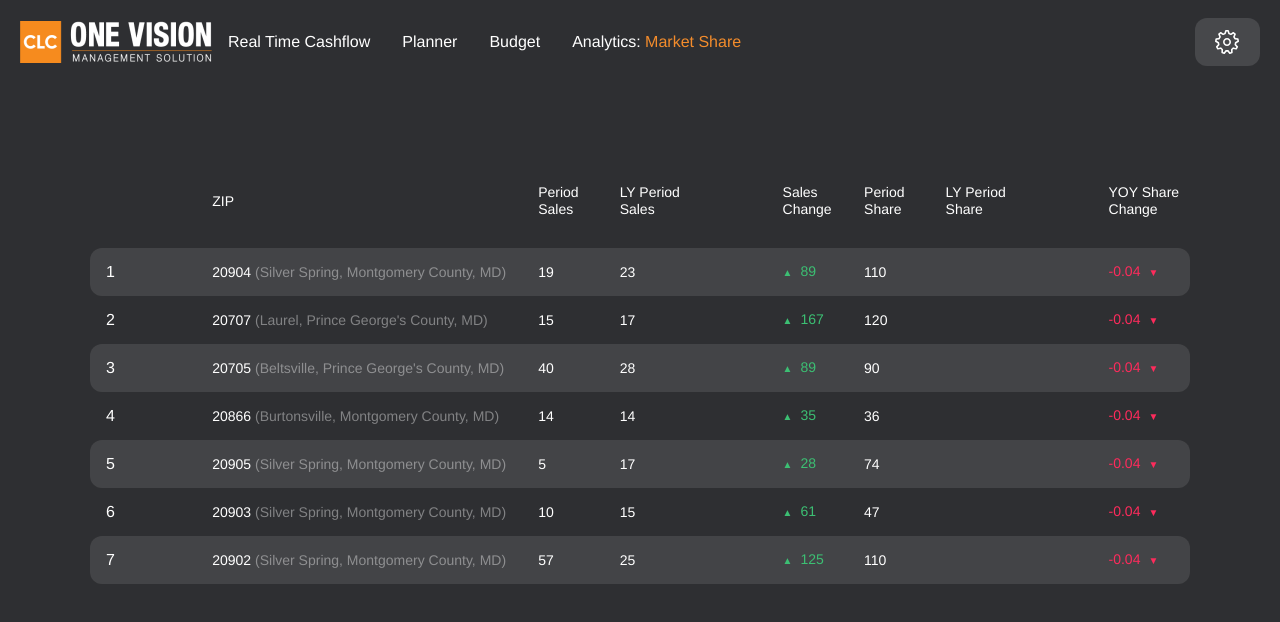
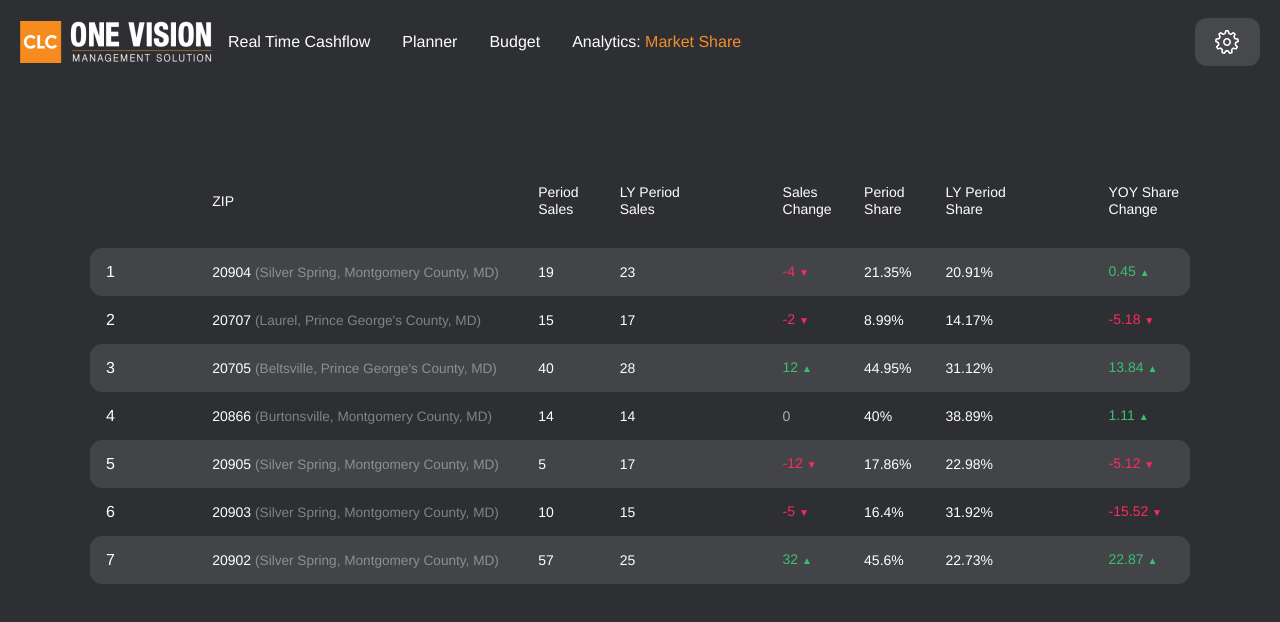
Before and after one commit to Prostakkotak/one-vision-test, a Vue app: page / in a window 1280 px wide. Shown: the top 622 px of the page. Built offline with nearby package versions, Linux system fonts and the light colour scheme; a web font is replaced by a local one.

Commit message:
v0.5
- Вывод информации в таблицу полностью настроен

- Мелкие фиксы

```diff
--- a/src/App.vue
+++ b/src/App.vue
@@ -2,6 +2,10 @@
   <div id="app">
     <Header />
     <main class="main">
+      <!-- <Modal
+       v-show="true"
+      @close="closeModal"
+      /> -->
       <Stocks :stocksList="stocksJSON" />
     </main>
   </div>
@@ -10,31 +14,34 @@
 <script>
 import Header from "./components/Header.vue";
 import Stocks from "./components/Stocks.vue";
+/* import Modal from './components/Modal.vue'; */
 import store from "./store";
 import axios from "axios";
+
 const ax = axios.create({
   baseURL: "http://localhost:8080/",
 });
 export default {
   name: "App",
   data: () => ({
-    stocksJSON: ''
+    stocksJSON: "",
   }),
   components: {
     Header,
     Stocks,
+    /* Modal */
   },
   store: store,
   mounted() {
     ax.get("static/json.txt", {
       headers: {
         "Content-Type": "application/json",
-      }
+      },
     })
       .then((response) => {
-        response = JSON.stringify(response)
+        response = JSON.stringify(response);
 
-        this.stocksJSON = JSON.parse(response)
+        this.stocksJSON = JSON.parse(response);
         this.$store.commit("setStocks", JSON.parse(response));
       })
       .catch((err) => {
@@ -45,25 +52,92 @@ export default {
 </script>
 
 <style>
-
 /* http://meyerweb.com/eric/tools/css/reset/
    v2.0 | 20110126
    License: none (public domain)
 */
 
-html, body, div, span, applet, object, iframe,
-h1, h2, h3, h4, h5, h6, p, blockquote, pre,
-a, abbr, acronym, address, big, cite, code,
-del, dfn, em, img, ins, kbd, q, s, samp,
-small, strike, strong, sub, sup, tt, var,
-b, u, i, center,
-dl, dt, dd, ol, ul, li,
-fieldset, form, label, legend,
-table, caption, tbody, tfoot, thead, tr, th, td,
-article, aside, canvas, details, embed,
-figure, figcaption, footer, header, hgroup,
-menu, nav, output, ruby, section, summary,
-time, mark, audio, video {
+html,
+body,
+div,
+span,
+applet,
+object,
+iframe,
+h1,
+h2,
+h3,
+h4,
+h5,
+h6,
+p,
+blockquote,
+pre,
+a,
+abbr,
+acronym,
+address,
+big,
+cite,
+code,
+del,
+dfn,
+em,
+img,
+ins,
+kbd,
+q,
+s,
+samp,
+small,
+strike,
+strong,
+sub,
+sup,
+tt,
+var,
+b,
+u,
+i,
+center,
+dl,
+dt,
+dd,
+ol,
+ul,
+li,
+fieldset,
+form,
+label,
+legend,
+table,
+caption,
+tbody,
+tfoot,
+thead,
+tr,
+th,
+td,
+article,
+aside,
+canvas,
+details,
+embed,
+figure,
+figcaption,
+footer,
+header,
+hgroup,
+menu,
+nav,
+output,
+ruby,
+section,
+summary,
+time,
+mark,
+audio,
+video {
   margin: 0;
   padding: 0;
   border: 0;
@@ -72,22 +146,35 @@ time, mark, audio, video {
   vertical-align: baseline;
 }
 /* HTML5 display-role reset for older browsers */
-article, aside, details, figcaption, figure,
-footer, header, hgroup, menu, nav, section {
+article,
+aside,
+details,
+figcaption,
+figure,
+footer,
+header,
+hgroup,
+menu,
+nav,
+section {
   display: block;
 }
 body {
   line-height: 1;
 }
-ol, ul {
+ol,
+ul {
   list-style: none;
 }
-blockquote, q {
+blockquote,
+q {
   quotes: none;
 }
-blockquote:before, blockquote:after,
-q:before, q:after {
-	content: '';
+blockquote:before,
+blockquote:after,
+q:before,
+q:after {
+  content: "";
   content: none;
 }
 table {
@@ -96,7 +183,7 @@ table {
 }
 
 body {
-  background-color: #2E2F32;
+  background-color: #2e2f32;
   color: #fff;
   font-family: Helvetica, sans-serif;
 }
--- a/src/components/StockItem.vue
+++ b/src/components/StockItem.vue
@@ -1,20 +1,73 @@
 <template>
-    <li class="stocks__item">
-        <div class="stocks__markup">
-          <div class="stocks__value"></div>
-          <div class="stocks__value">{{stockData.zipcode}} <span class="stocks__value_zip">({{stockData.region}})</span></div>
-          <div class="stocks__value">{{stockData.sales}}</div>
-          <div class="stocks__value">{{stockData.lastYear}}</div>
-          <div class="stocks__value stocks__value_positive">{{stockData.total}}</div>
-          <div class="stocks__value">{{stockData.lastYearTotal}}</div>
-          <div class="stocks__value"></div>
-          <div class="stocks__value stocks__value_negative">-0.04</div>
-        </div>
-      </li>
+  <li class="stocks__item">
+    <div class="stocks__markup">
+      <div class="stocks__value"></div>
+      <div class="stocks__value">
+        {{ stockData.zipcode }}
+        <span class="stocks__value_region">({{ stockData.region }})</span>
+      </div>
+      <div class="stocks__value">{{ stockData.sales }}</div>
+      <div class="stocks__value">{{ stockData.lastYear }}</div>
+      <div
+        :class="{
+          stocks__value: true,
+          stocks__value_neutral: salesChange == 0,
+          stocks__value_positive: isPositive(salesChange) && salesChange != 0,
+          stocks__value_negative: !isPositive(salesChange) && salesChange != 0,
+        }"
+      >
+        {{ salesChange }}
+      </div>
+      <div class="stocks__value">{{ periodShare }}%</div>
+      <div class="stocks__value">{{ lyPeriodShare }}%</div>
+      <div
+        :class="{
+          stocks__value: true,
+          stocks__value_neutral: yoyShareChange == 0,
+          stocks__value_positive:
+            isPositive(yoyShareChange) && yoyShareChange != 0,
+          stocks__value_negative:
+            !isPositive(yoyShareChange) && yoyShareChange != 0,
+        }"
+      >
+        {{ yoyShareChange }}
+      </div>
+    </div>
+  </li>
 </template>
 
 <script>
 export default {
-    props: ['stockData'],
-}
+  props: ["stockData"],
+  data: () => ({
+    salesChange: "",
+    periodShare: "",
+    lyPeriodShare: "",
+    yoyShareChange: "",
+  }),
+  mounted() {
+    this.salesChange = +this.stockData.sales - +this.stockData.lastYear;
+    this.periodShare = this.countPeriodShare(
+      this.stockData.sales,
+      this.stockData.total
+    );
+    this.lyPeriodShare = this.countPeriodShare(
+      this.stockData.lastYear,
+      this.stockData.lastYearTotal
+    );
+    this.yoyShareChange = this.reduction(this.periodShare - this.lyPeriodShare);
+  },
+  methods: {
+    countPeriodShare(sales, total) {
+      return this.reduction((+sales / +total) * 100);
+    },
+    reduction(num) {
+      return Math.ceil(num * 100) / 100;
+    },
+    isPositive(num) {
+      if (num < 0) return false;
+      return true;
+    },
+  },
+};
 </script>
--- a/src/components/Stocks.vue
+++ b/src/components/Stocks.vue
@@ -30,6 +30,7 @@
 </template>
 
 <script>
+import { mapGetters } from 'vuex';
 import StockItem from "./StockItem.vue";
 
 export default {
@@ -40,9 +41,7 @@ export default {
     StockItem,
   },
   computed: {
-    stocks() {
-      return (this.$store.getters.stocks);
-    },
+    ...mapGetters(['stocks'])
   },
 };
 </script>
@@ -100,17 +99,17 @@ export default {
     font-size: 14px;
     font-weight: 500;
 
-    &_zip {
+    &_region {
+      font-size: .85rem;
       color: rgba(#fff, 0.4);
     }
 
     &_positive {
       color: #3cbf73;
 
-      &::before {
+      &::after {
         content: "▲";
         font-size: 10px;
-        margin-right: 8px;
       }
     }
 
@@ -120,8 +119,11 @@ export default {
       &::after {
         content: "▼";
         font-size: 10px;
-        margin-left: 8px;
       }
+    }
+
+    &_neutral {
+      opacity: .6;
     }
   }
 
--- a/src/store.js
+++ b/src/store.js
@@ -14,7 +14,6 @@ const store = new Vuex.Store({
     },
     mutations: {
         setStocks(state, data) {
-            /* let json = JSON.parse(data.data) */
             state.stocks = data
         },
     },
```
Also changed, not shown: src/components/Modal.vue (added). Lines whose indentation alone changed are shown as unchanged.
